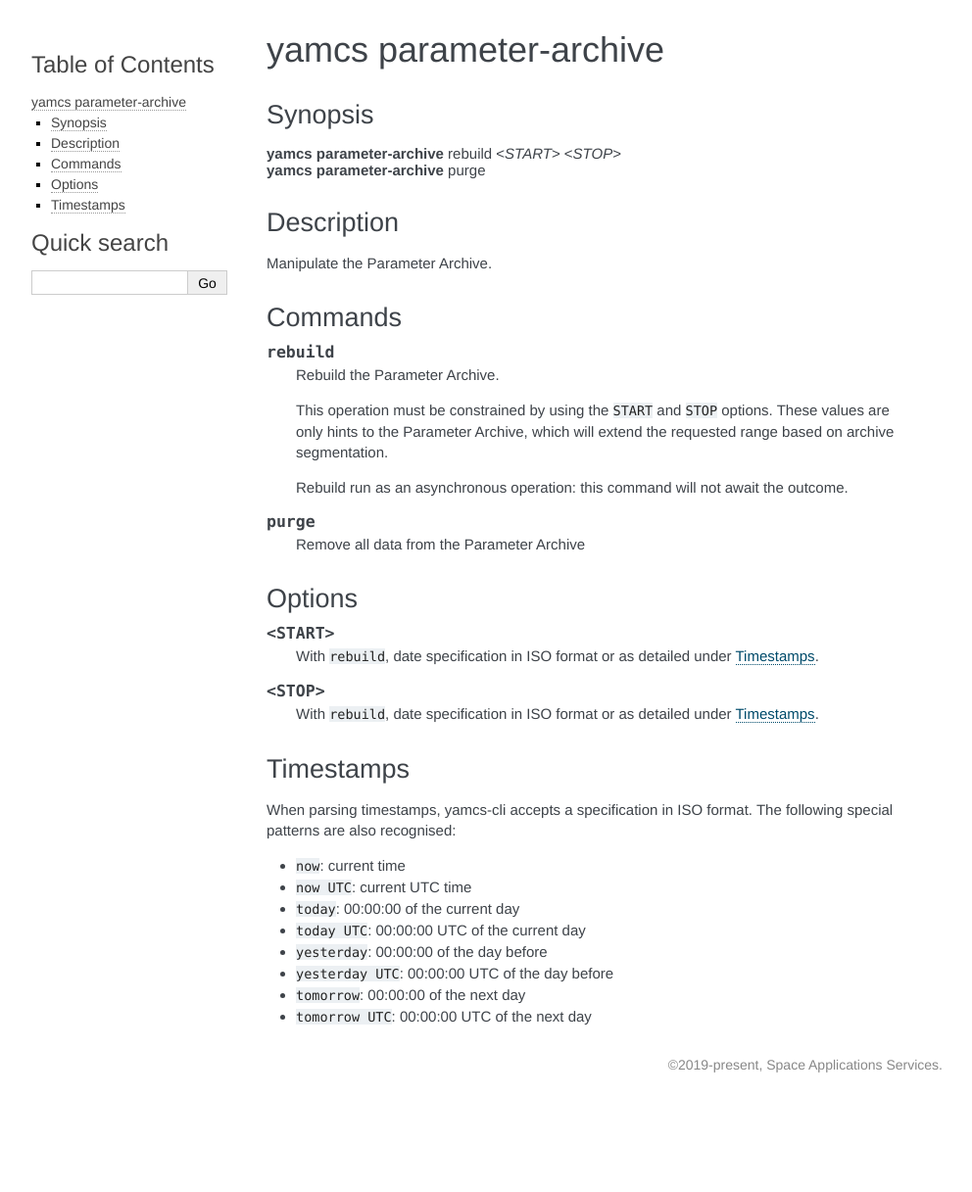
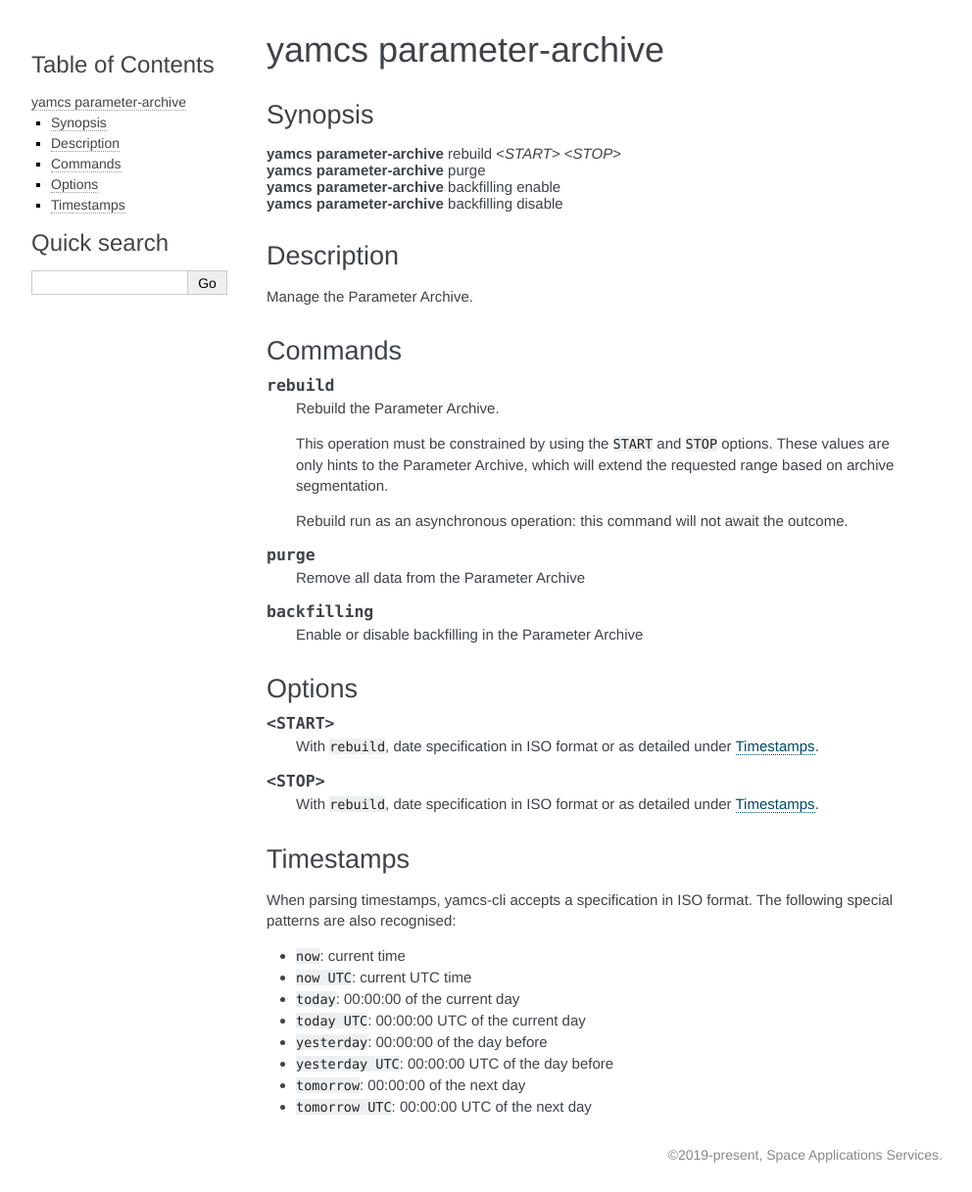
Before and after one commit to yamcs/yamcs-cli, a Sphinx documentation site: the page built from docs/yamcs_parameter-archive.rst, in a window 1280 px wide. Shown: the whole page at 98% size, without its empty margins (148-1140 px from the left). Built offline with Sphinx 7.4.7, drawn with Linux system fonts in a browser that asks for light colours; before the commit the page ends 1125 px from its top, so only the background shows below that.

Commit message:
Update docs

```diff
--- a/docs/yamcs_parameter-archive.rst
+++ b/docs/yamcs_parameter-archive.rst
@@ -10,12 +10,14 @@
 
     | **yamcs parameter-archive** rebuild <*START*> <*STOP*>
     | **yamcs parameter-archive** purge
+    | **yamcs parameter-archive** backfilling enable
+    | **yamcs parameter-archive** backfilling disable
 
 
 Description
 -----------
 
-Manipulate the Parameter Archive.
+Manage the Parameter Archive.
 
 
 Commands
@@ -34,6 +36,12 @@
 
     Remove all data from the Parameter Archive
 
+
+.. describe:: backfilling
+
+   Enable or disable backfilling in the Parameter Archive
+
+
 Options
 -------
 
```
Also changed, not shown: 1 other file.
